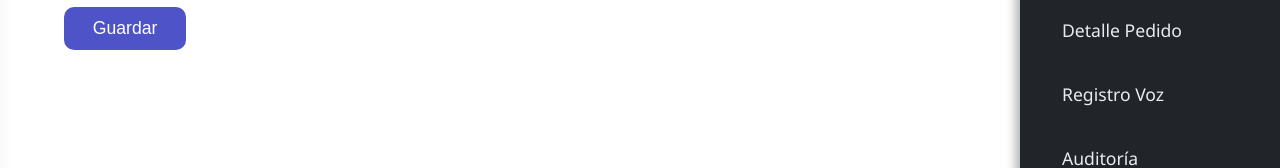
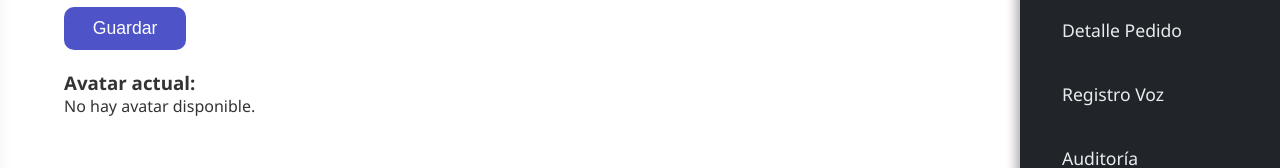
Before and after one commit to iccoscco/IPC-Proyecto, a React (Create React App) app in the folder frontend/: page /usuarios in a window 1280 px wide. Shown: the part 354-522 px from the top of the page. Built offline with nearby package versions, Linux system fonts and the light colour scheme; no server answers.

Commit message:
(feat) Display user avatar if SVG is present

```diff
--- a/frontend/src/components/Usuarios.js
+++ b/frontend/src/components/Usuarios.js
@@ -65,6 +65,19 @@ function AgregarUsuario() {
 
         <button type="submit">Guardar</button>
       </form>
+
+      <input type="hidden" id="usuario_id" value={usuarioId || ''} />
+
+      <div style={{ marginTop: 20 }}>
+        <h3>Avatar actual:</h3>
+        <div id="avatar-container">
+          {avatarSvg ? (
+            <div dangerouslySetInnerHTML={{ __html: avatarSvg }} />
+          ) : (
+            <p>No hay avatar disponible.</p>
+          )}
+        </div>
+      </div>
     </div>
   );
 }
```
